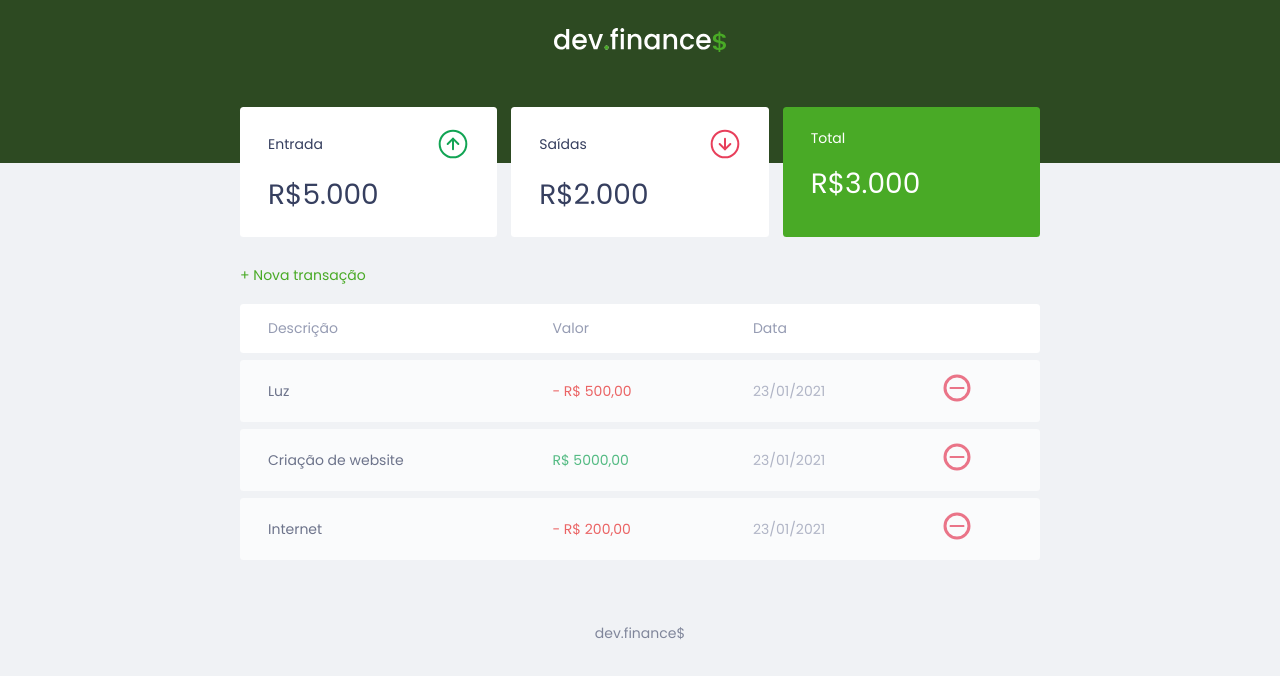
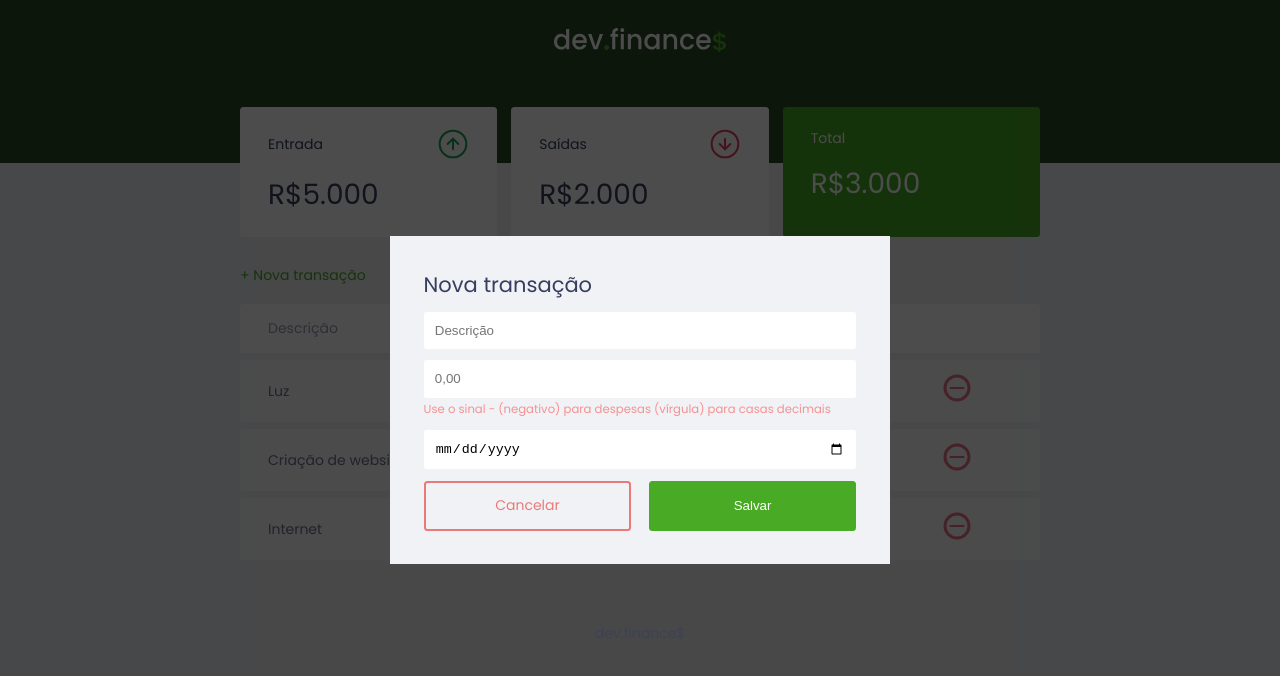
Before and after one commit to PedroHigorSousa/devfinance, a plain HTML site: page frontend/index.html in a window 1280 px wide. Both pictures are taken after a click on the link "+ Nova transação". Drawn offline with Linux system fonts and the light colour scheme.

Commit message:
Added modal for transactions

```diff
--- a/frontend/index.html
+++ b/frontend/index.html
@@ -47,7 +47,7 @@
 
         <section id="transaction">
             <h2 class="sr-only">Transações</h2>
-            <a href="#" class="button new">+ Nova transação</a>
+            <a href="#" class="button new" onclick="Modal.open()">+ Nova transação</a>
             <table id="data-table">
                 <thead>
                     <tr>
@@ -87,6 +87,37 @@
         </section>
     </main>
 
+    <div class="modal-overlay">
+        <div class="modal">
+            <div id="form">
+                <h2>Nova transação</h2>
+                <form action="">
+                    <div class="input-group">
+                        <label for="description" class="sr-only">Descrição</label>
+                        <input type="text" id="description" name="description" placeholder="Descrição">
+                    </div>
+                    <div class="input-group">
+                        <label for="description" class="sr-only">Valor</label>
+                        <input type="number" id="amount" step="0.01" name="amount" placeholder="0,00">
+                        <small>Use o sinal - (negativo) para despesas (vírgula) para casas decimais</small>
+                    </div>
+                    <div class="input-group">
+                        <label for="description" class="sr-only">Data</label>
+                        <input type="date" id="date" name="date">
+                    </div>
+                    <div class="input-group actions">
+                        <a href="#" class="button cancel" onclick="Modal.close()">
+                            Cancelar
+                        </a>
+                        <button type="submit">Salvar</button>
+                    </div>
+                </form>
+            </div>
+        </div>
+    </div>
+
+    <script src="./main.js"></script>
+
     <footer>
         <p>dev.finance$</p>
     </footer>
--- a/frontend/main.js
+++ b/frontend/main.js
@@ -0,0 +1,13 @@
+const Modal = {
+    open() {
+        document.querySelector('.modal-overlay')
+            .classList
+            .add('active');
+    },
+
+    close() {
+        document.querySelector('.modal-overlay')
+            .classList
+            .remove('active');
+    }
+}
--- a/frontend/style.css
+++ b/frontend/style.css
@@ -1,5 +1,8 @@
 :root {
     --color-dark-blue: #363f5f;
+    --color-green: #49aa26;
+    --ligth-green: #3dd705;
+    --color-red: #e92929;
 }
 
 * {
@@ -8,7 +11,7 @@
     box-sizing: border-box;
 }
 
-html{
+html {
     font-size: 93.75%;
 }
 
@@ -59,17 +62,48 @@ header h1#logo {
 /* Links ad buttons ======================================> */
 
 a {
-    color: #49aa26;
+    color: var(--color-green);
     text-decoration: none;
 }
 
 a:hover {
-    color: #3dd705;
+    color: var(--ligth-green);
 }
 
-.button.new{
+.button.new {
     display: inline-block;
     margin-bottom: .8rem;
+}
+
+button{
+    width: 100%;
+    height: 50px;
+
+    border: none;
+    color: #fff;
+    background-color: var(--color-green);
+    border-radius: 0.25rem;
+    cursor: pointer;
+    outline: none;
+}
+
+button:hover{
+    background: #3dd705;
+}
+
+.button.cancel{
+    color: var(--color-red);
+    border: 2px solid var(--color-red);
+    border-radius: 0.25rem;
+    height: 50px;
+    display: flex;
+    justify-content: center;
+    align-items: center;
+    opacity: 0.6;
+}
+
+.button.cancel:hover{
+    opacity: 1;
 }
 
 /* Cards ======================================> */
@@ -97,7 +131,7 @@ a:hover {
 }
 
 .cards.total {
-    background: #49aa26;
+    background: var(--color-green);
     color: #fff;
 }
 
@@ -113,7 +147,7 @@ main #balance h2 {
 
 /* Table ======================================> */
 
-#transaction{
+#transaction {
     display: block;
     width: 100%;
     overflow-x: auto;
@@ -169,6 +203,71 @@ td.expense {
 
 /* Modal ======================================> */
 
+.modal-overlay {
+    width: 100%;
+    height: 100%;
+    background-color: rgba(0, 0, 0, 0.7);
+    position: fixed;
+    top: 0;
+
+    display: flex;
+    justify-content: center;
+    align-items: center;
+    opacity: 0;
+    visibility: hidden;
+}
+
+.modal-overlay.active{
+    opacity: 1;
+    visibility: visible;
+}
+
+.modal {
+    background-color: #f0f2f5;
+    padding: 2.4rem;
+    position: relative;
+    width: 90%;
+    max-width: 500px;
+}
+
+/* Modal ======================================> */
+#form {
+    max-width: 500px;
+}
+
+
+#form h2{
+    margin: 0;
+}
+
+#form form input{
+    border: none;
+    border-radius: 0.2rem;
+    padding: 0.8rem;
+    width: 100%;
+    outline: none;
+}
+
+.input-group{
+    margin-top: 0.8rem;
+}
+
+.input-group small{
+    opacity: 0.4;
+    color: red;
+}
+
+.input-group.actions{
+    display: flex;
+    justify-content: space-between;
+    align-items: center;
+}
+
+.input-group.actions .button,
+.input-group.actions button
+{
+    width: 48%;
+}
 
 footer {
     text-align: center;
@@ -178,17 +277,15 @@ footer {
 }
 
 /* Responsive ======================================> */
-@media (min-width: 800px){
-    html{
+
+@media (min-width: 800px) {
+    html {
         font-size: 87.5%;
     }
-
-    #balance{
+    #balance {
         display: grid;
         grid-template-columns: repeat(3, 1fr);
         gap: 1rem;
     }
-    #data-table{
-
-    }
+    #data-table {}
 }
```
